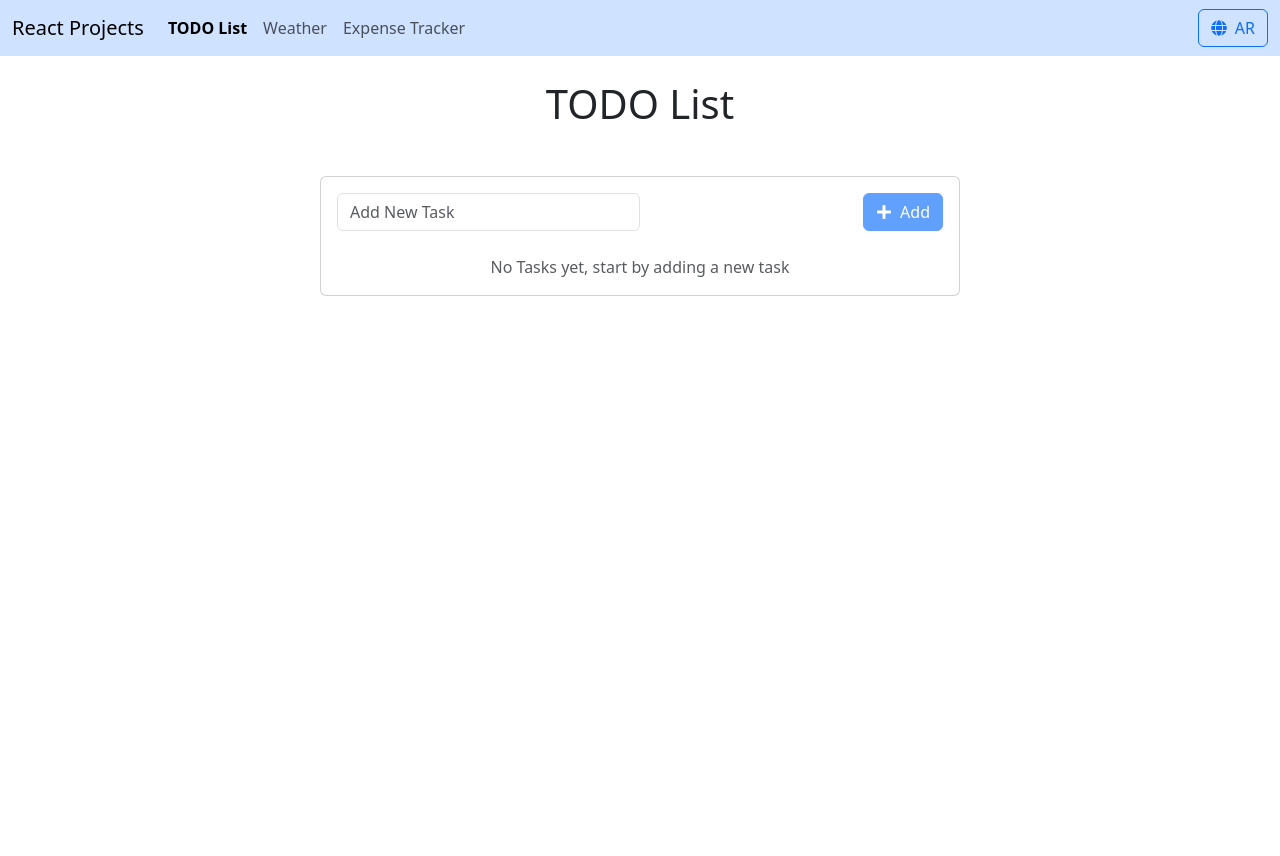
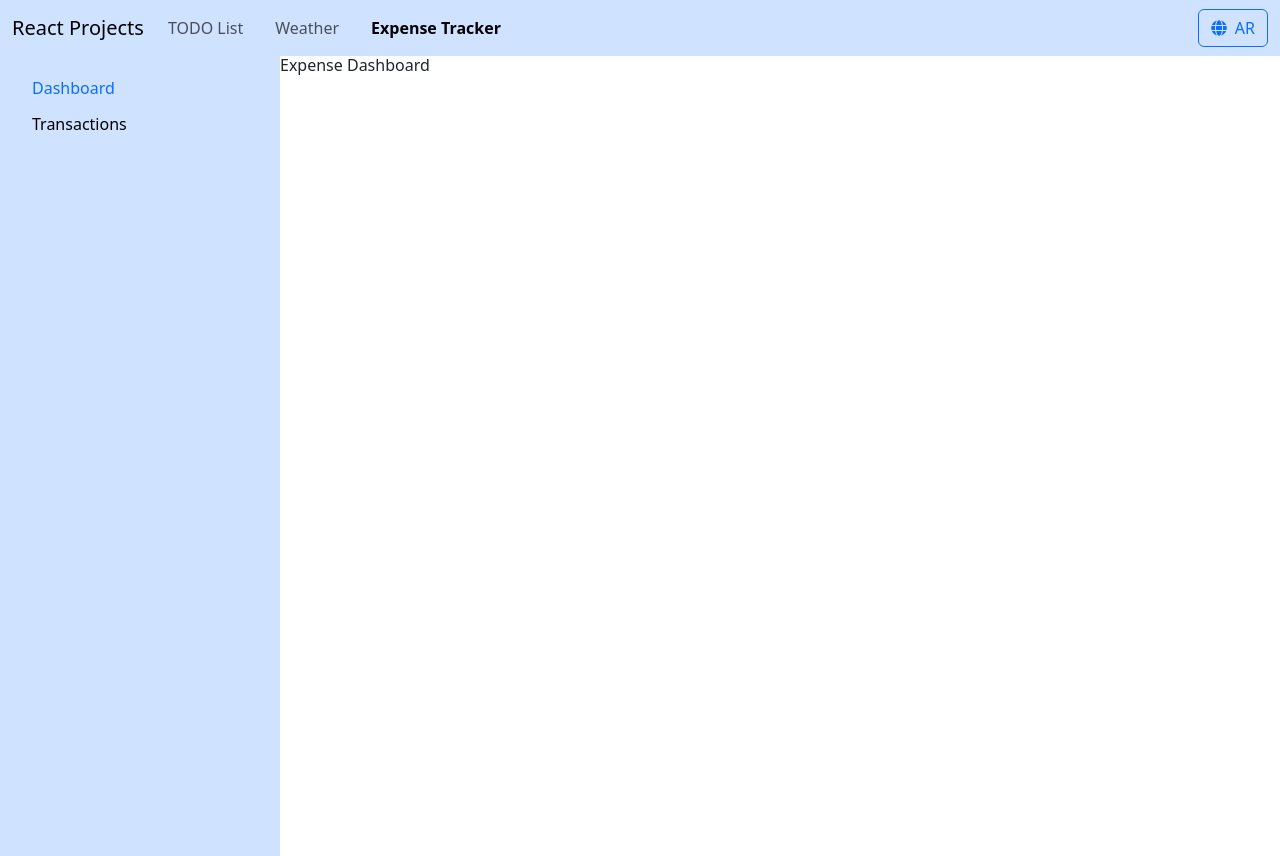
Before and after one commit to m7mdaljml/react, a React (Vite) app: page /expense-tracker/dashboard in a window 1280 px wide. Before the commit this address led to /todo. Before the commit the page ends 800 px from the top, so only its background shows below. Built offline with nearby package versions, Linux system fonts and the light colour scheme.

Commit message:
feat(expense tracker): create left side menu and init the dashboard & transactions pages

```diff
--- /dev/null
+++ b/src/presentation/components/expense-tracker/left-side-menu.tsx
@@ -0,0 +1,41 @@
+import { NavLink } from "react-router-dom";
+import { routes } from "../../../sitemap";
+import { useTranslation } from "react-i18next";
+
+const LeftSideMenu = () => {
+  const { i18n } = useTranslation();
+  const lang = i18n.language;
+
+  const expenseRoute = routes?.[0]?.children?.find(
+    (r) => r.path == "expense-tracker",
+  );
+
+  const children = expenseRoute?.children || [];
+
+  return (
+    <div
+      className="d-flex flex-column flex-shrink-0 p-3 vh-100 border-end bg-primary-subtle"
+      style={{ width: "280px" }}
+    >
+      <ul className="nav flex-column gap-1">
+        {children.map((child, i) => {
+          const fullPath = `/expense-tracker/${child.path}`;
+          return (
+            <li key={i}>
+              <NavLink
+                to={fullPath}
+                className={({ isActive }) =>
+                  `nav-link py-1 ${isActive ? "active" : "link-body-emphasis"}`
+                }
+              >
+                {child.handle?.label?.[lang]}
+              </NavLink>
+            </li>
+          );
+        })}
+      </ul>
+    </div>
+  );
+};
+
+export default LeftSideMenu;
--- a/src/presentation/components/navbar/index.tsx
+++ b/src/presentation/components/navbar/index.tsx
@@ -2,27 +2,30 @@ import { Link, useLocation } from "react-router-dom";
 import { routes } from "../../../sitemap";
 import { useEffect, useState } from "react";
 import i18n from "../../../i18n/index.i18n";
-import type { TAppRoute } from "../../../domain/meta/i-types";
 import { FaGlobe } from "react-icons/fa";
 
-const extractRoutes = (routeList: TAppRoute[], parentPath = "") => {
-  let result = [] as TAppRoute[];
-  routeList.forEach((route) => {
-    const fullPath = route.path ? `${parentPath}${route.path}` : parentPath;
-    if (route.handle?.label) {
-      result.push({
-        ...route,
-        path: route.index ? parentPath || "/" : fullPath,
+const extractRoutes = () => {
+  const appRoutes = routes?.[0]?.children || [];
+
+  return appRoutes
+    .filter((route) => route.handle?.label && route.path !== "*")
+    .map((route) => {
+      const basePath = route.path || "";
+      let fullPath = `/${basePath}`;
+      if (route.children?.length) {
+        const firstChild = route.children.find((c) => c.path && !c.index);
+        if (firstChild?.path) fullPath = `/${basePath}`;
+      }
+      return {
+        label: route.handle.label,
+        path: fullPath,
+        children: route.children,
+      };
     });
-    }
-    if (route.children)
-      result = result.concat(extractRoutes(route.children, fullPath));
-  });
-  return result;
 };
 
 const Navbar = () => {
-  const navRoutes = extractRoutes(routes);
+  const navRoutes = extractRoutes();
 
   const [lang, setLang] = useState<"en" | "ar">(() => {
     const defaultLang = localStorage.getItem("lang");
@@ -44,22 +47,31 @@ const Navbar = () => {
 
   return (
     <nav className="navbar navbar-expand-lg bg-primary-subtle">
-      <div className="container-fluid">
+      <div className="d-flex justify-content-between container-fluid">
+        <div className="d-flex justify-content-between align-items-center">
           <span className="navbar-brand">React Projects</span>
 
-        <div className="collapse navbar-collapse d-flex justify-content-between align-items-center">
-          <ul className="navbar-nav">
-            {navRoutes.map((route, index) => (
-              <li key={index} className="nav-item">
+          <ul className="navbar-nav d-flex gap-3">
+            {navRoutes.map((route, i) => {
+              const isActive = location.pathname.startsWith(route.path);
+
+              return (
+                <li key={i} className="nav-item">
                   <Link
-                  className={`nav-link ${route.path && location.pathname == route.path ? "active fw-bold" : ""}`}
-                  to={route.path || "/"}
+                    to={
+                      route.children?.length
+                        ? `${route.path}/${route.children?.[0]?.path}`
+                        : route.path
+                    }
+                    className={`nav-link ${isActive ? "active fw-bold" : ""}`}
                   >
-                  {route.handle?.label[lang]}
+                    {route.label?.[lang]}
                   </Link>
                 </li>
-            ))}
+              );
+            })}
           </ul>
+        </div>
 
         <button
           onClick={toggleLang}
@@ -69,7 +81,6 @@ const Navbar = () => {
           {lang === "ar" ? "EN" : "AR"}
         </button>
       </div>
-      </div>
     </nav>
   );
 };
--- /dev/null
+++ b/src/presentation/pages/expense-tracker/content/dashboard.tsx
@@ -0,0 +1,9 @@
+const ExpenseDashboard = () => {
+  return (
+    <div>
+      <h6>Expense Dashboard</h6>
+    </div>
+  );
+};
+
+export default ExpenseDashboard;
--- /dev/null
+++ b/src/presentation/pages/expense-tracker/content/transactions.tsx
@@ -0,0 +1,9 @@
+const ExpenseTransactions = () => {
+  return (
+    <div>
+      <h6>Expense Transactions</h6>
+    </div>
+  );
+};
+
+export default ExpenseTransactions;
--- a/src/presentation/pages/expense-tracker/index.tsx
+++ b/src/presentation/pages/expense-tracker/index.tsx
@@ -1,4 +1,12 @@
+import LeftSideMenu from "../../components/expense-tracker/left-side-menu";
+import { Outlet } from "react-router-dom";
+
 const ExpenseTracker = () => {
-  return <div>Expense Tracker</div>;
+  return (
+    <div className="d-flex">
+      <LeftSideMenu />
+      <Outlet />
+    </div>
+  );
 };
 export default ExpenseTracker;
--- a/src/sitemap/index.tsx
+++ b/src/sitemap/index.tsx
@@ -1,10 +1,13 @@
 import type { RouteObject } from "react-router-dom";
 import { Navigate } from "react-router-dom";
 
-import MainLayout from "../presentation/pages/index";
+import MainLayout from "../presentation/pages";
 import TodoApp from "../presentation/pages/todo-app";
 import WeatherApp from "../presentation/pages/weather";
-import ExpenseTracker from "../presentation/pages/expense-tracker";
+//Expense Tracker Paths
+import ExpenseTrackerLayout from "../presentation/pages/expense-tracker";
+import ExpenseDashboard from "../presentation/pages/expense-tracker/content/dashboard";
+import ExpenseTransactions from "../presentation/pages/expense-tracker/content/transactions";
 
 export const routes: RouteObject[] = [
   {
@@ -27,9 +30,37 @@ export const routes: RouteObject[] = [
       },
       {
         path: "expense-tracker",
-        element: <ExpenseTracker />,
-        handle: { label: { en: "Expense Tracker", ar: "تتبع المصروفات" } },
+        element: <ExpenseTrackerLayout />,
+        handle: {
+          label: {
+            en: "Expense Tracker",
+            ar: "تتبع المصروفات",
+          },
+        },
+        children: [
+          {
+            path: "dashboard",
+            element: <ExpenseDashboard />,
+            handle: {
+              label: {
+                en: "Dashboard",
+                ar: "لوحة التحكم",
+              },
+            },
+          },
+          {
+            path: "transactions",
+            element: <ExpenseTransactions />,
+            handle: {
+              label: {
+                en: "Transactions",
+                ar: "المعاملات",
+              },
+            },
+          },
+        ],
       },
+
       {
         path: "*",
         element: <Navigate to="/todo" replace />,
```
Lines whose indentation alone changed are shown as unchanged.
